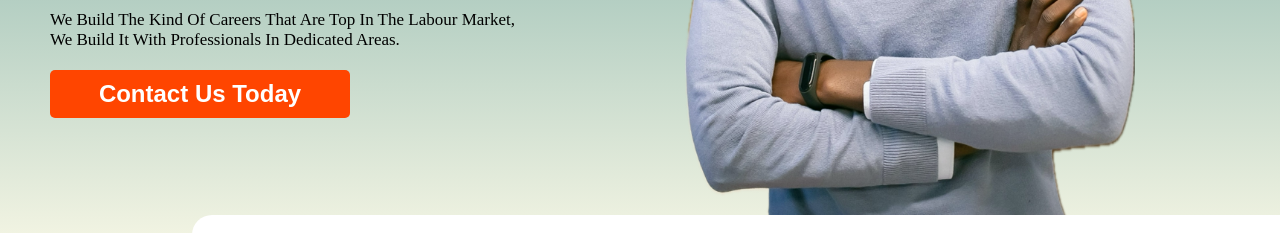
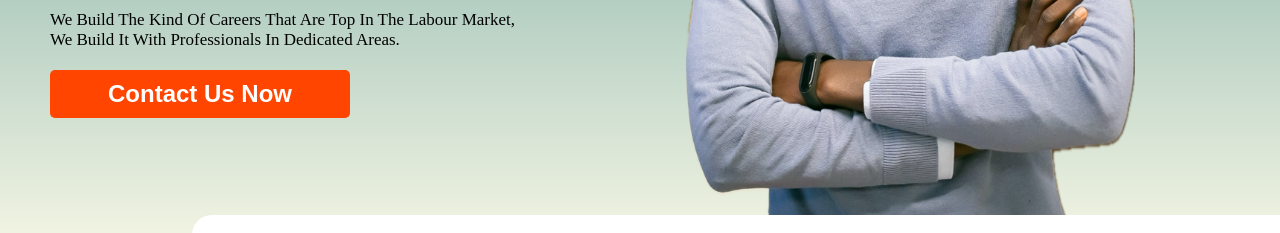
Before and after one commit to CakeZaddy/brich-africana, a React (Vite) app: page / in a window 1280 px wide. Shown: the part 536-769 px from the top of the page. Built offline with nearby package versions, Linux system fonts and the light colour scheme.

Commit message:
Adding Contact

```diff
--- a/src/components/footer/Footer.jsx
+++ b/src/components/footer/Footer.jsx
@@ -16,8 +16,8 @@ const Footer = () => {
           <div className='footerDesc'>
             <div className='details'>
               <h3>about</h3>
-              <a href='#Footer'>about us</a>
-              <a href='#Footer'>services</a>
+              <a href='#Portfolio'>about us</a>
+              <a href='#Services'>services</a>
               <a href='#Footer'>careers</a>
               <a href='#Footer'>news</a>
               <a href='#Footer'>pricing</a>
@@ -34,7 +34,7 @@ const Footer = () => {
               <h3>support</h3>
               <a href='#Footer'>account</a>
               <a href='#Footer'>support center</a>
-              <a href='#Footer'>contact us</a>
+              <a href='/Contact'>contact us</a>
               <a href='#Footer'>feedback</a>
             </div>
             <div className='details contact-us'>
--- a/src/components/hero/Hero.jsx
+++ b/src/components/hero/Hero.jsx
@@ -12,7 +12,9 @@ const Hero = () => {
             we build the kind of careers that are top in the labour market,{' '}
             <br /> we build it with professionals in dedicated areas.
           </p>
-          <button>Contact us today</button>
+          <button>
+            <a href='/Contact'>contact us now</a>
+          </button>
         </div>
         <div className='image'>
           <div className='imageContainer'>
--- a/src/components/portfolio/Creation.jsx
+++ b/src/components/portfolio/Creation.jsx
@@ -13,7 +13,9 @@ const Creation = () => {
           the execution excellence is the basis of value-creation for
           organizations and individuals
         </p>
-        <button>contact us now</button>
+        <button>
+          <a href='/Contact'>contact us now</a>
+        </button>
       </div>
       <div className='image'>
         <img src='./branding.jpg' alt='' />
--- a/src/components/portfolio/Creative.jsx
+++ b/src/components/portfolio/Creative.jsx
@@ -19,7 +19,9 @@ const Creative = () => {
           competencies nimbly combined and refined into a custom solution for
           our clients and their brands
         </p>
-        <button>contact us now</button>
+        <button>
+          <a href='/Contact'>contact us now</a>
+        </button>
       </div>
     </div>
   )
```
